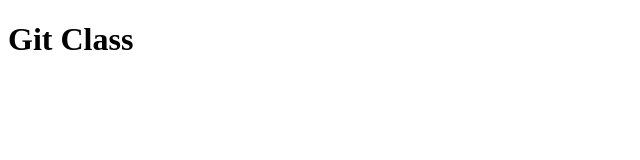
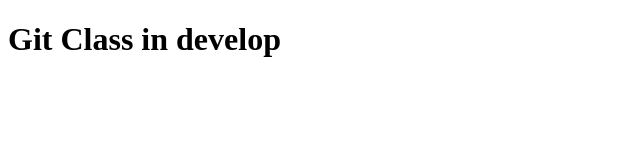
Before and after one commit to SumanMarahathaDH/gitSession, a plain HTML site: page index.html in a window 1280 px wide. Shown: the whole page, without its empty margins (0-640 px from the left). Drawn offline with Linux system fonts and the light colour scheme.

Commit message:
changed h1

```diff
--- a/index.html
+++ b/index.html
@@ -7,6 +7,6 @@
     <title>Document</title>
 </head>
 <body>
-    <h1>Git Class</h1>
+    <h1>Git Class in develop</h1>
 </body>
 </html>
```
